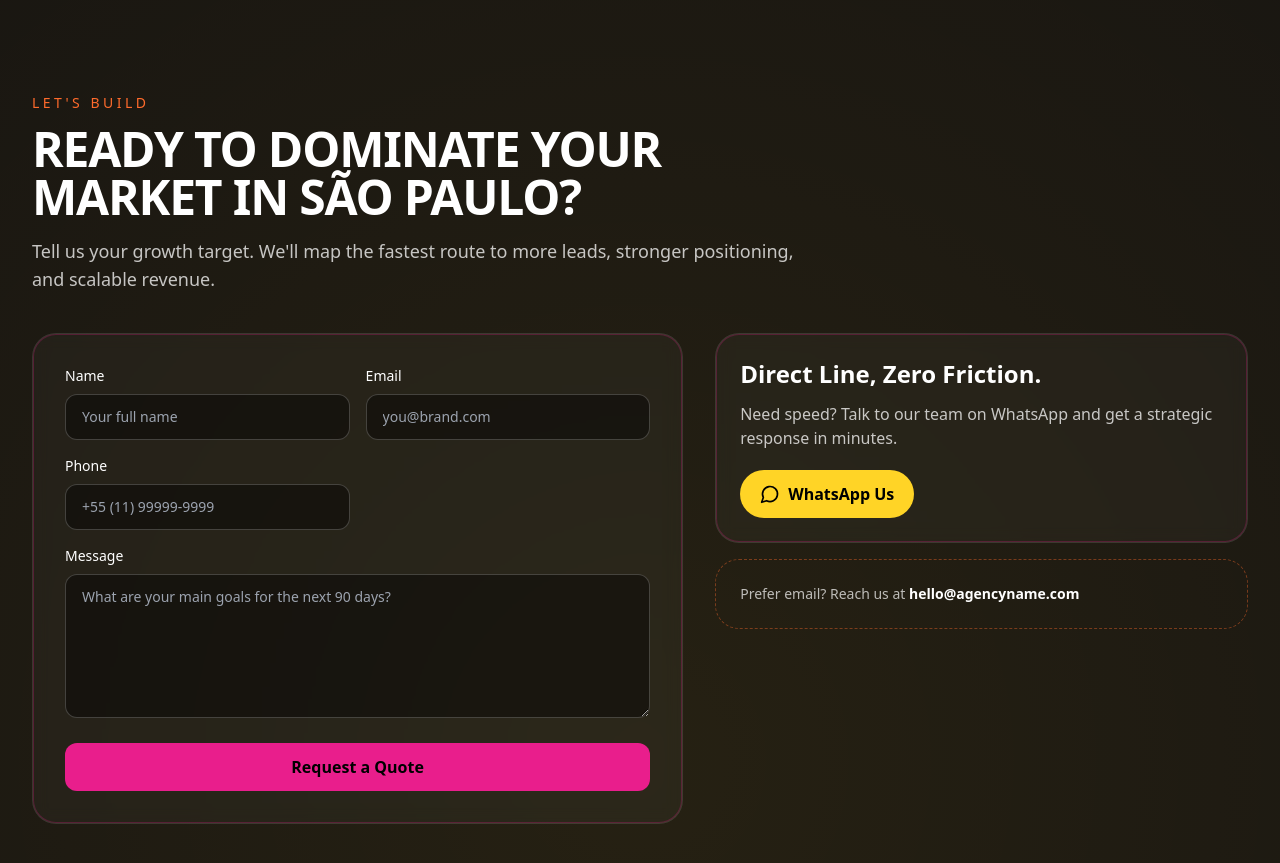
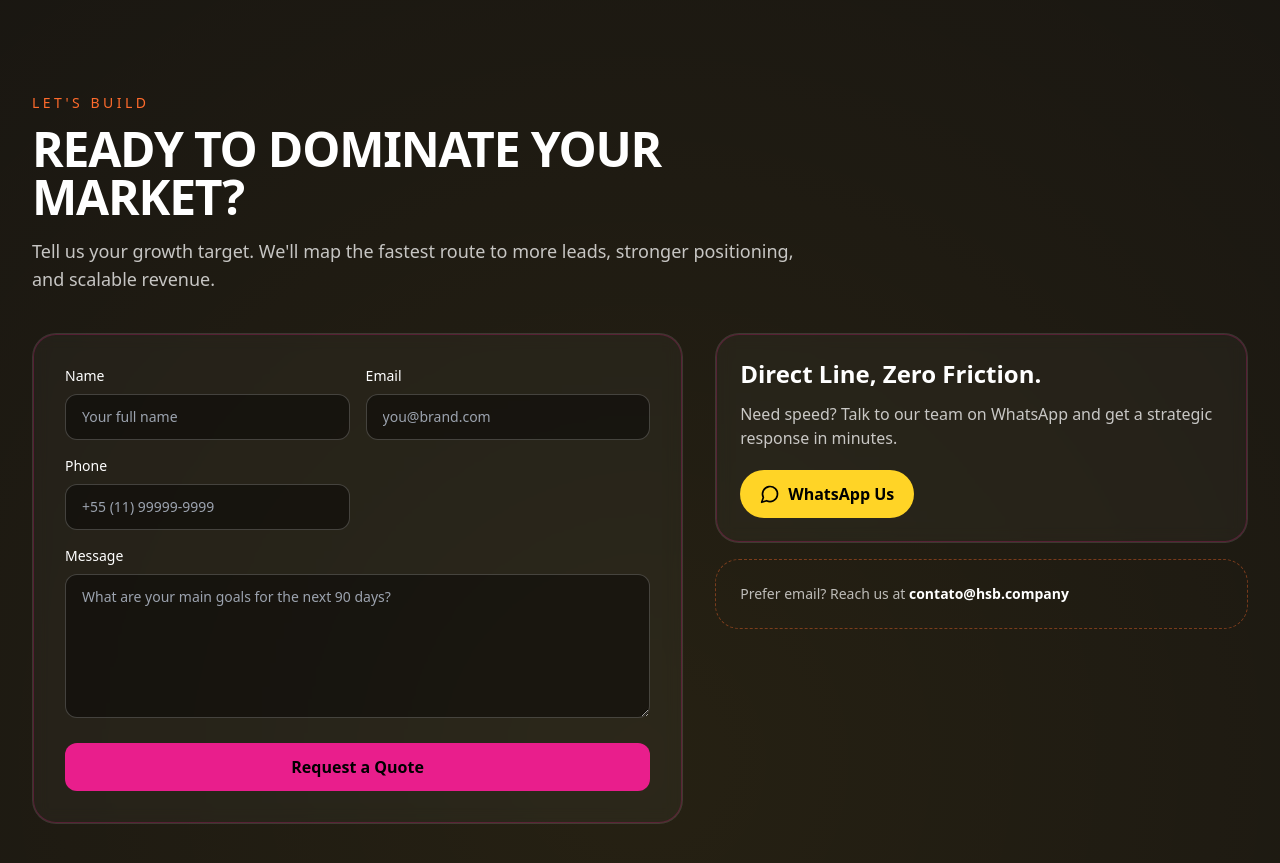
Before and after one commit to Sxurish/site-hsb, a Next.js app: page / in a window 1280 px wide. Shown: the part 5400-6263 px from the top of the page. Built offline with nearby package versions, Linux system fonts and the light colour scheme.

Commit message:
Imagem OK - ajuste tamanho

```diff
--- a/app/layout.tsx
+++ b/app/layout.tsx
@@ -2,9 +2,9 @@ import type { Metadata } from 'next';
 import './globals.css';
 
 export const metadata: Metadata = {
-  title: 'AGENCY_NAME | Marketing & Audiovisual Agency in São Paulo',
+  title: 'HSB Company | Marketing & Audiovisual Agency in São Paulo',
   description:
-    'AGENCY_NAME is a results-driven marketing agency in São Paulo delivering websites, SEO, paid ads, branding, video production, and commercial photography.',
+    'HSB Company is a results-driven marketing agency in São Paulo delivering websites, SEO, paid ads, branding, video production, and commercial photography.',
   keywords: [
     'marketing agency São Paulo',
     'website development Brazil',
@@ -14,13 +14,13 @@ export const metadata: Metadata = {
   ],
   alternates: { canonical: '/' },
   openGraph: {
-    title: 'AGENCY_NAME | Bold Marketing & Production Studio',
+    title: 'HSB Company | Marketing & Audiovisual Agency in São Paulo',
     description:
       'Performance-first digital strategy and high-impact audiovisual production for ambitious brands in São Paulo.',
     locale: 'en_US',
     type: 'website'
   },
-  metadataBase: new URL('https://agency-name.example')
+  metadataBase: new URL('https://hsb.company')
 };
 
 export default function RootLayout({
--- a/components/contact-cta.tsx
+++ b/components/contact-cta.tsx
@@ -7,7 +7,7 @@ export function ContactCta() {
     <SectionShell
       id="contact"
       kicker="Let&apos;s Build"
-      title="Ready to dominate your market in São Paulo?"
+      title="Ready to dominate your market?"
       description="Tell us your growth target. We&apos;ll map the fastest route to more leads, stronger positioning, and scalable revenue."
     >
       <div className="grid gap-8 md:grid-cols-[1.1fr_0.9fr]">
@@ -25,7 +25,7 @@ export function ContactCta() {
             </a>
           </div>
           <div className="rounded-3xl border border-dashed border-brightCyan/40 p-6 text-sm text-white/70">
-            Prefer email? Reach us at <span className="font-semibold text-white">hello@agencyname.com</span>
+            Prefer email? Reach us at <span className="font-semibold text-white">contato@hsb.company</span>
           </div>
         </aside>
       </div>
--- a/components/header.tsx
+++ b/components/header.tsx
@@ -13,7 +13,7 @@ export function Header() {
     <header className="fixed inset-x-0 top-0 z-50 border-b border-white/10 bg-surface/70 backdrop-blur">
       <div className="mx-auto flex w-full max-w-7xl items-center justify-between px-4 py-4 md:px-8">
         <a href="#top" aria-label="HSB Company home">
-          <BrandLogo compact />
+          <BrandLogo />
         </a>
 
         <nav className="hidden items-center gap-6 md:flex">
```
